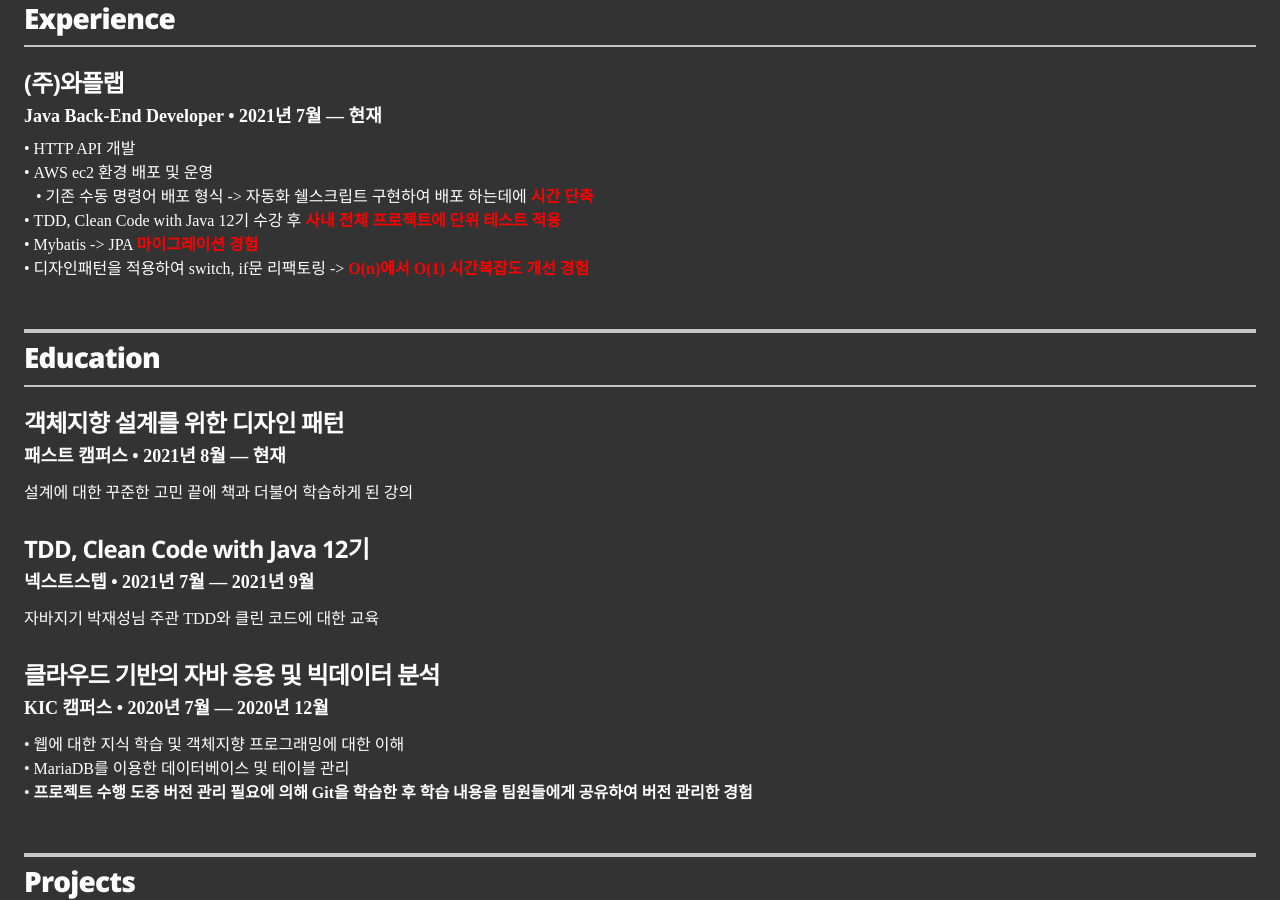
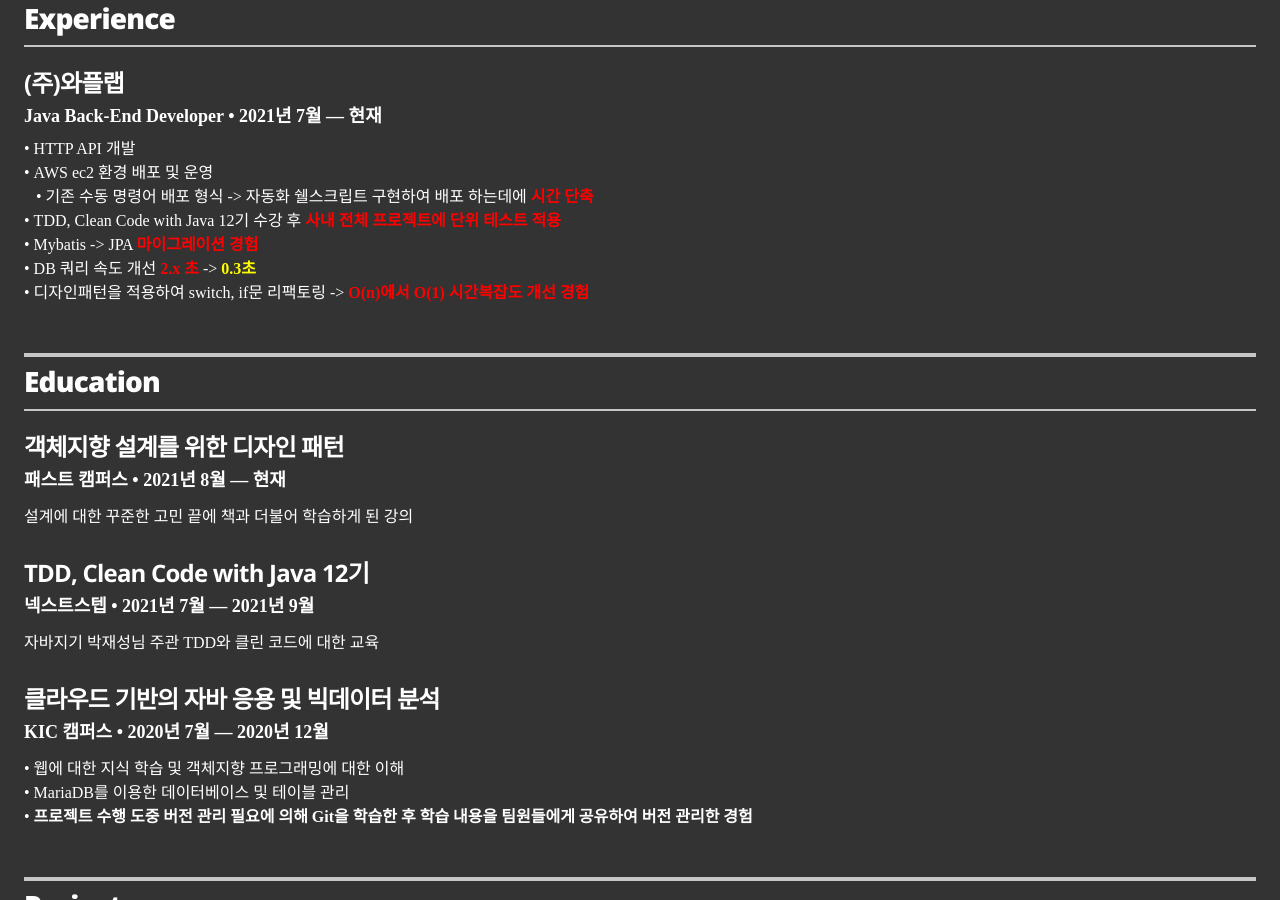
Before and after one commit to lsj8367/resume, a Jekyll site: the page built from index.html, in a window 1280 px wide and 900 px high, scrolled down 604 px. Built offline with Jekyll 4.4.1, drawn with Linux system fonts in a browser that asks for light colours.

Commit message:
docs: 이력사항 업로드

```diff
--- a/_data/experience.yml
+++ b/_data/experience.yml
@@ -9,6 +9,7 @@
         &nbsp;&nbsp; • 기존 수동 명령어 배포 형식 -> 자동화 쉘스크립트 구현하여 배포 하는데에 <b style="color:red">시간 단축</b><br>
     - • TDD, Clean Code with Java 12기 수강 후 <b style="color:red">사내 전체 프로젝트에 단위 테스트 적용</b> <br>
     - • Mybatis -> JPA <b style="color:red">마이그레이션 경험</b> <br>
+    - • DB 쿼리 속도 개선 <b style="color:red">2.x 초</b> -> <b style="color:yellow">0.3초</b> <br>
     - • 디자인패턴을 적용하여 switch, if문 리팩토링 -> <b style="color:red">O(n)에서 O(1) 시간복잡도 개선 경험</b>
 
 # - company: (주)이노데일
```
